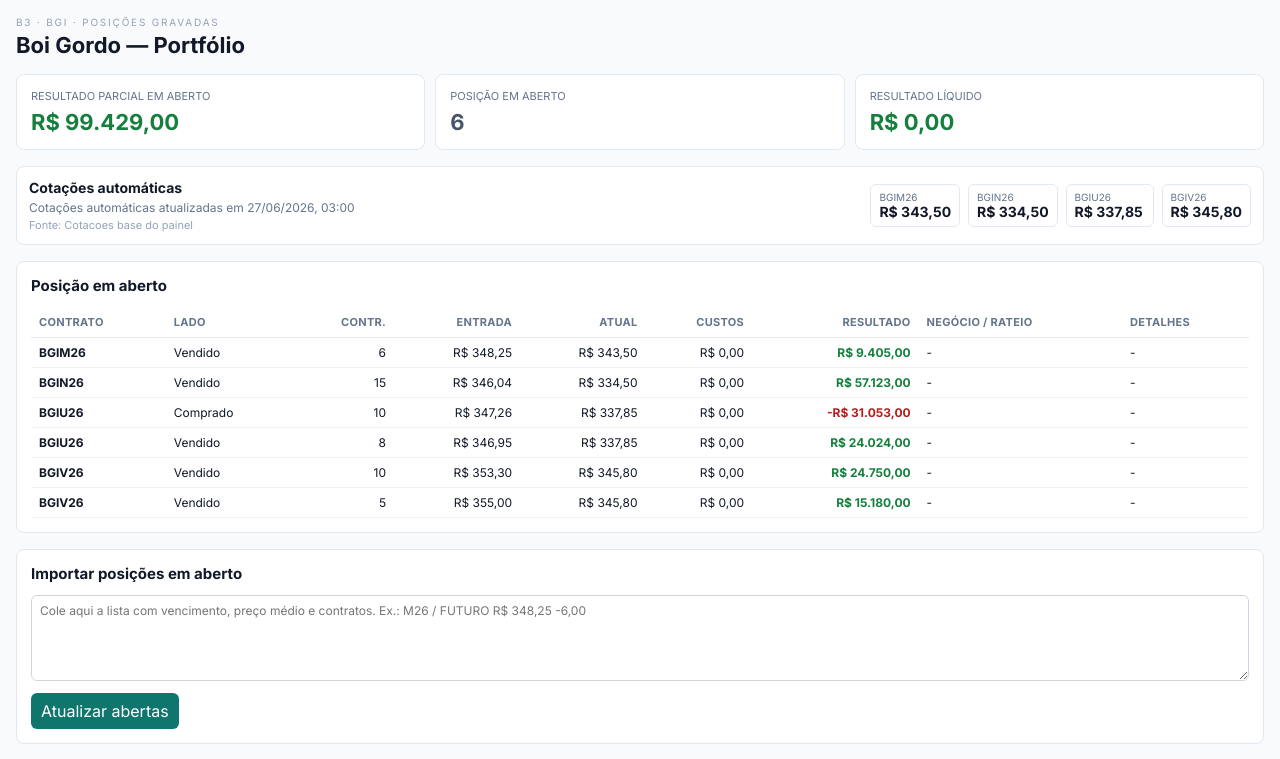
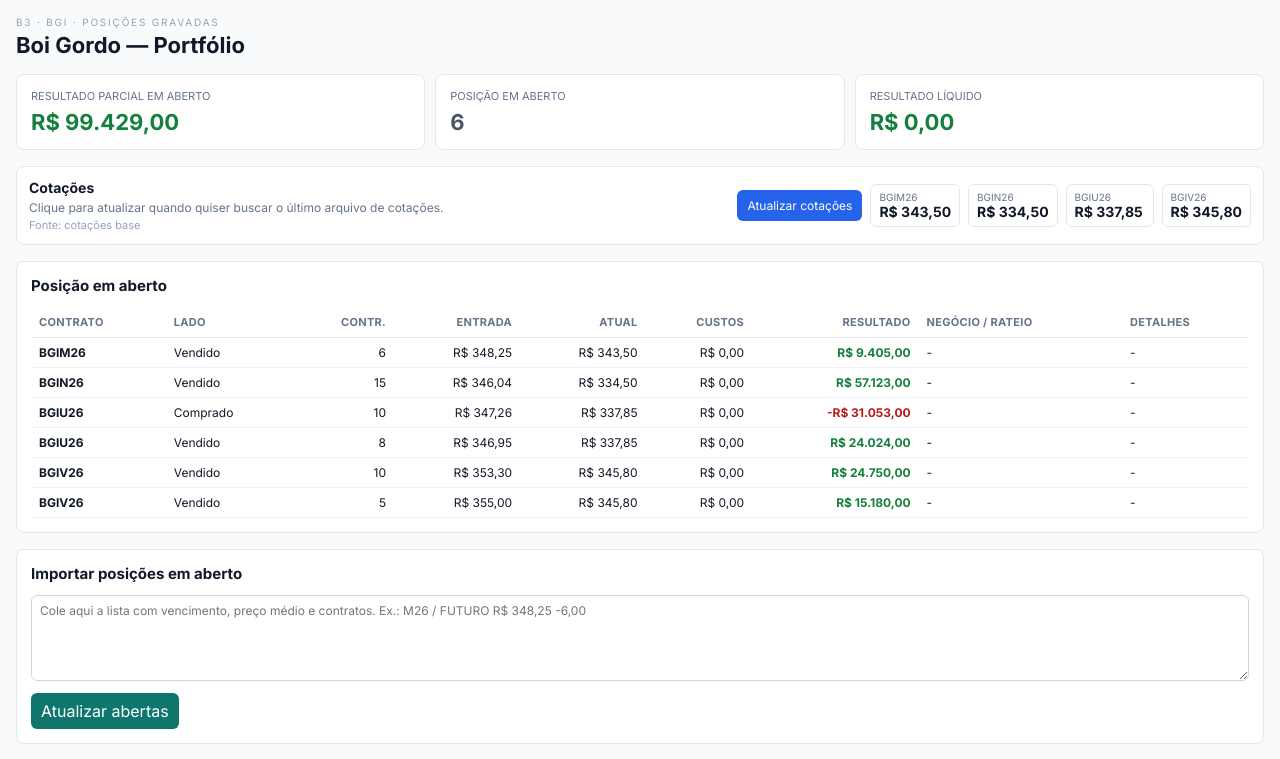
Before and after one commit to pablofaraujo/boi-gordo-portfolio, a React (Create React App) app: page / in a window 1280 px wide. Shown: the top 759 px of the page. Built offline with nearby package versions, Linux system fonts and the light colour scheme.

Commit message:
Simplificar atualizacao manual de cotacoes

```diff
--- a/src/App.jsx
+++ b/src/App.jsx
@@ -3,7 +3,6 @@
 const LOTE = 330;
 const STORAGE_KEY = "bgi-portfolio-positions-v1";
 const QUOTES_STORAGE_KEY = "bgi-portfolio-quotes-v1";
-const QUOTES_REFRESH_MS = 15 * 60 * 1000;
 
 const BGI_INDICES = [
   { vencimento: "M26", mes: "Junho/26", contrato: "BGIM26", fechamento: 343.5 },
@@ -189,7 +188,8 @@
   const [importText, setImportText] = useState("");
   const [importMessage, setImportMessage] = useState("");
   const [marketQuotes, setMarketQuotes] = useState(loadStoredQuotes);
-  const [quoteStatus, setQuoteStatus] = useState("Atualizando cotações...");
+  const [quoteStatus, setQuoteStatus] = useState("Clique para atualizar quando quiser buscar o último arquivo de cotações.");
+  const [quoteLoading, setQuoteLoading] = useState(false);
   const fallbackPrices = useMemo(closingByContract, []);
   const prices = useMemo(() => ({ ...fallbackPrices, ...marketQuotes.prices }), [fallbackPrices, marketQuotes]);
 
@@ -198,35 +198,31 @@
   }, [positions]);
 
   useEffect(() => {
-    let active = true;
-    let timer;
+    if (marketQuotes.updatedAt) {
+      setQuoteStatus(`Última cotação salva: ${fmtDateTime(marketQuotes.updatedAt)}`);
+    }
+  }, [marketQuotes.updatedAt]);
 
   async function refreshQuotes() {
+    setQuoteLoading(true);
+    setQuoteStatus("Buscando cotações...");
     try {
       const response = await fetch(`${publicPath("/quotes.json")}?t=${Date.now()}`, { cache: "no-store" });
       if (!response.ok) throw new Error("Arquivo de cotações indisponível");
       const payload = await response.json();
       const normalized = normalizeQuotes(payload);
       if (!Object.keys(normalized.prices).length) throw new Error("Arquivo sem preços válidos");
-        if (!active) return;
       setMarketQuotes(normalized);
       window.localStorage.setItem(QUOTES_STORAGE_KEY, JSON.stringify(normalized));
-        setQuoteStatus(`Cotações automáticas atualizadas em ${fmtDateTime(normalized.updatedAt || new Date().toISOString())}`);
+      setQuoteStatus(`Cotações atualizadas em ${fmtDateTime(normalized.updatedAt || new Date().toISOString())}`);
     } catch {
-        if (!active) return;
       setQuoteStatus(marketQuotes.updatedAt
-          ? `Usando última cotação salva de ${fmtDateTime(marketQuotes.updatedAt)}`
-          : "Usando cotações base até a fonte automática atualizar");
+        ? `Não consegui buscar agora. Mantive a última cotação salva de ${fmtDateTime(marketQuotes.updatedAt)}.`
+        : "Não consegui buscar agora. Mantive as cotações base.");
+    } finally {
+      setQuoteLoading(false);
     }
   }
-
-    refreshQuotes();
-    timer = window.setInterval(refreshQuotes, QUOTES_REFRESH_MS);
-    return () => {
-      active = false;
-      window.clearInterval(timer);
-    };
-  }, [marketQuotes.updatedAt]);
 
   const enriched = positions.map((position) => ({ ...normalizePosition(position), ...resultForPosition(position, prices) }));
   const openPositions = enriched.filter((position) => !isClosed(position));
@@ -319,10 +315,14 @@
         <section style={{ background: "#fff", border: "1px solid #e2e8f0", borderRadius: 8, padding: 12, marginBottom: 16 }}>
           <div style={{ display: "flex", justifyContent: "space-between", gap: 10, flexWrap: "wrap", alignItems: "center" }}>
             <div>
-              <h2 style={{ fontSize: 14, margin: "0 0 4px" }}>Cotações automáticas</h2>
+              <h2 style={{ fontSize: 14, margin: "0 0 4px" }}>Cotações</h2>
               <div style={{ fontSize: 12, color: "#64748b" }}>{quoteStatus}</div>
               <div style={{ fontSize: 11, color: "#94a3b8", marginTop: 3 }}>Fonte: {marketQuotes.source || "cotações base"}</div>
             </div>
+            <div style={{ display: "flex", gap: 8, flexWrap: "wrap", alignItems: "center", justifyContent: "flex-end" }}>
+              <button onClick={refreshQuotes} disabled={quoteLoading} style={{ border: 0, background: quoteLoading ? "#94a3b8" : "#2563eb", color: "#fff", borderRadius: 6, padding: "8px 10px", cursor: quoteLoading ? "wait" : "pointer", fontSize: 12 }}>
+                {quoteLoading ? "Atualizando..." : "Atualizar cotações"}
+              </button>
               <div style={{ display: "flex", gap: 8, flexWrap: "wrap" }}>
                 {BGI_INDICES.map((item) => (
                   <div key={item.contrato} style={{ border: "1px solid #e2e8f0", borderRadius: 6, padding: "6px 8px", minWidth: 88 }}>
@@ -330,6 +330,7 @@
                     <div style={{ fontSize: 14, fontWeight: 700 }}>R$ {fmtPrice(prices[item.contrato])}</div>
                   </div>
                 ))}
+              </div>
             </div>
           </div>
         </section>
```
Lines whose indentation alone changed are shown as unchanged.
